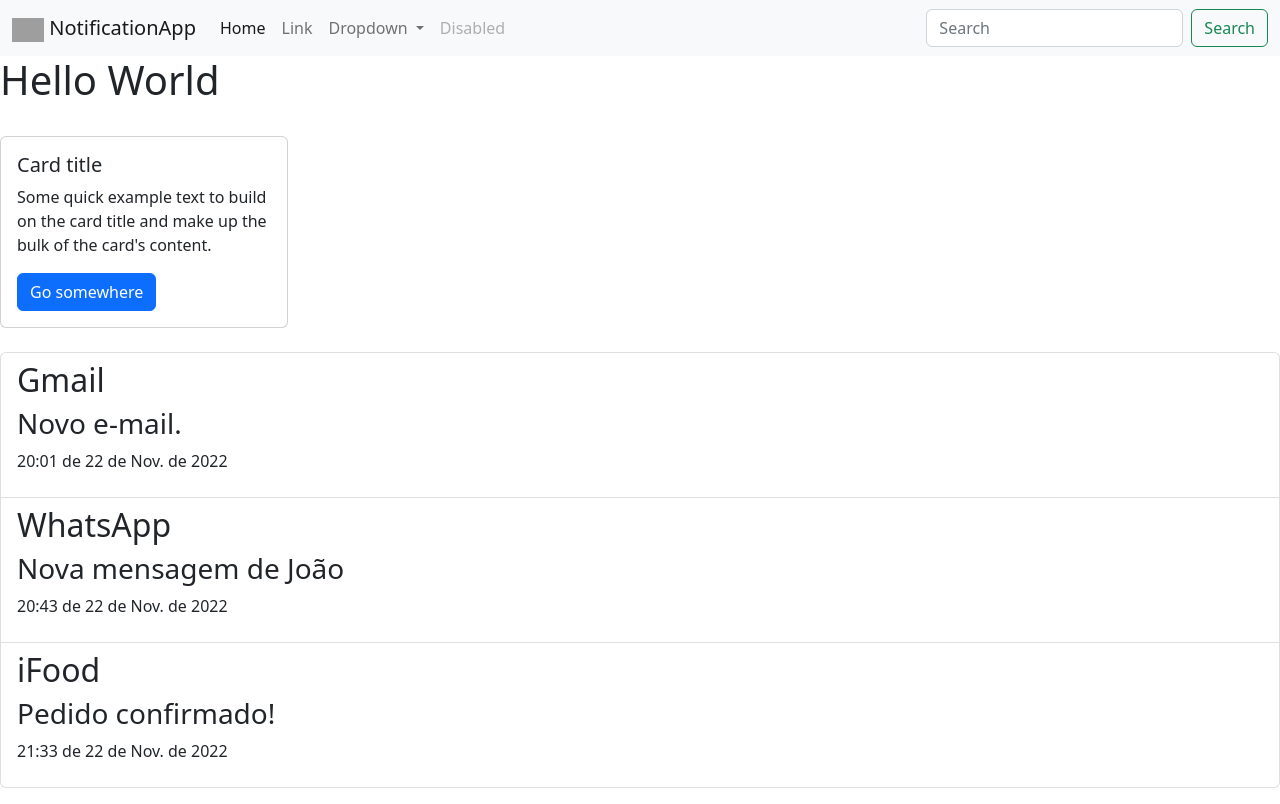
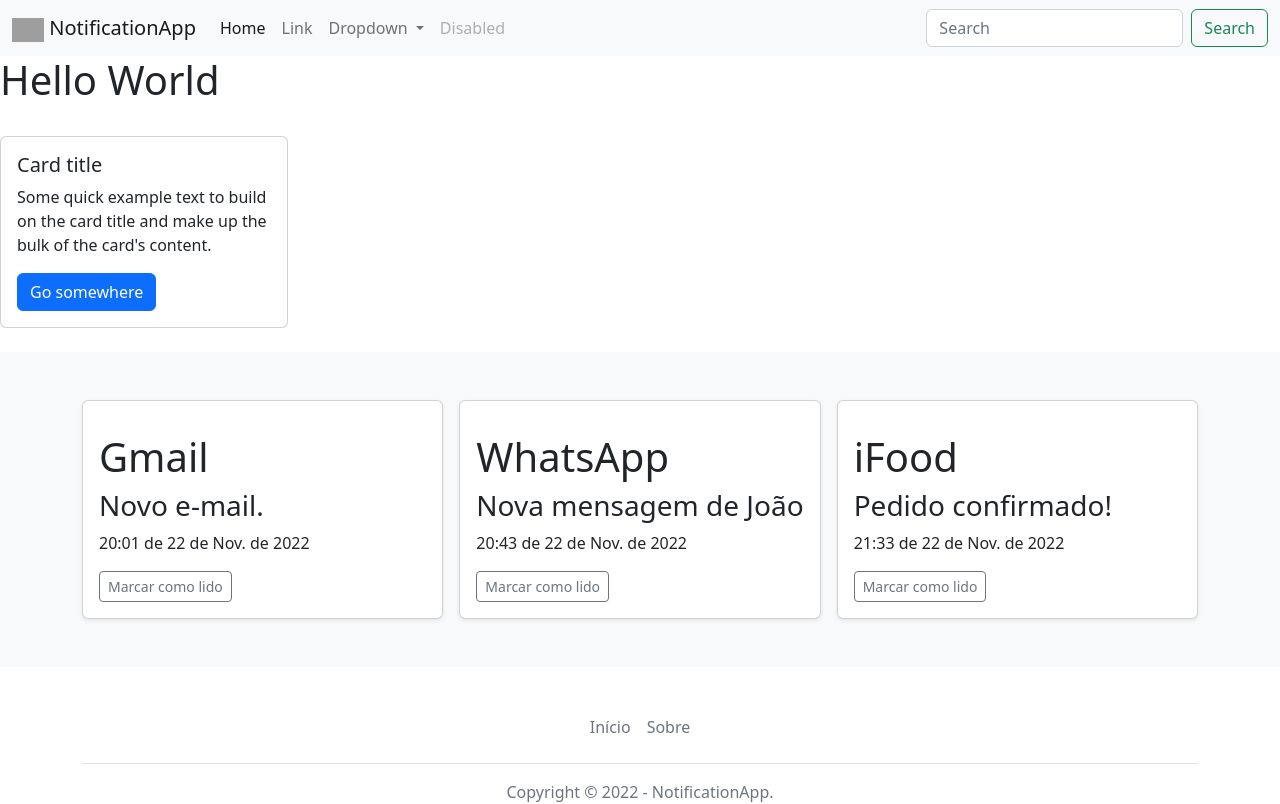
Before and after one commit to joao-amendola/M1S08-Exercicios, an Angular app: page / in a window 1280 px wide. Shown: the top 804 px of the page. Built offline with nearby package versions, Linux system fonts and the light colour scheme; grey boxes are pictures that could not be loaded.

Commit message:
Adiciona botão "Marcar como lido" (Exercício 8/9)

```diff
--- a/src/app/components/notification-list/notification-list.component.html
+++ b/src/app/components/notification-list/notification-list.component.html
@@ -1,4 +1,4 @@
-<ul class="list-group">
+<!-- <ul class="list-group">
     <li class="list-group-item">
         <h2>{{ notifications[0].titulo }}</h2>
         <h3>{{ notifications[0].subtitulo }}</h3>
@@ -11,4 +11,35 @@
         <h2>{{ notifications[2].titulo }}</h2>
         <h3>{{ notifications[2].subtitulo }}</h3>
         <p>{{ notifications[2].data }}</p></li>
-</ul>
+</ul> -->
+
+<main>
+    <div class="album py-5 bg-light">
+      <div class="container">
+        <div class="row row-cols-1 row-cols-sm-2 row-cols-md-3 g-3">
+          <div class="col" *ngFor="let notificacao of notifications">
+            <div class="card shadow-sm">
+              <!-- <img [src]="produto.urlImagem" height="225"> -->
+              <div class="card-body">
+                <p class="card-text">
+                    <h1>{{ notificacao.titulo }}</h1>
+                    <h3>{{ notificacao.subtitulo }}</h3>
+                    <p>{{ notificacao.data }}</p>
+                <div class="d-flex justify-content-between align-items-center">
+                  <div class="btn-group">
+                    <button (click)="notificacao.lido = true"
+                        type="button"
+                        class="btn btn-sm btn-outline-secondary"
+                        [ngClass]="{'lido' : notificacao.lido}">
+                        Marcar como lido
+                    </button>
+                  </div>
+                </div>
+              </div>
+            </div>
+          </div>
+        </div>
+      </div>
+    </div>
+
+  </main>
--- a/src/app/components/notification-list/notification-list.component.scss
+++ b/src/app/components/notification-list/notification-list.component.scss
@@ -0,0 +1,4 @@
+.lido {
+    background-color: green;
+    color: white
+}
--- a/src/app/components/notification-list/notification-list.component.ts
+++ b/src/app/components/notification-list/notification-list.component.ts
@@ -1,11 +1,28 @@
 import { Component } from '@angular/core';
 import { NOTIFICACOES } from 'src/assets/notifications';
+
+interface Notificacao {
+  titulo: string
+  subtitulo: string
+  data: string
+  lido: boolean
+}
 @Component({
   selector: 'ntap-notification-list',
   templateUrl: './notification-list.component.html',
   styleUrls: ['./notification-list.component.scss']
 })
 
+
 export class NotificationListComponent {
-  notifications = NOTIFICACOES
+  notifications: Notificacao[] = NOTIFICACOES
+
+  lido(notificacaoLida: boolean){
+    // let lido = notificacaoLida = true ? false : true
+    // console.log(lido)
+    // return lido
+    // console.log(notificacaoLida)
+    // return notificacaoLida
+    return true
+  }
 }
--- a/src/assets/notifications.ts
+++ b/src/assets/notifications.ts
@@ -2,16 +2,19 @@
         {
           titulo: "Gmail",
           subtitulo: "Novo e-mail.",
-          data: "20:01 de 22 de Nov. de 2022"
+          data: "20:01 de 22 de Nov. de 2022",
+          lido : false,
         },
         {
           titulo: "WhatsApp",
           subtitulo: "Nova mensagem de João",
-          data: "20:43 de 22 de Nov. de 2022"
+          data: "20:43 de 22 de Nov. de 2022",
+          lido: false,
         },
         {
           titulo: "iFood",
           subtitulo: "Pedido confirmado!",
-          data: "21:33 de 22 de Nov. de 2022"
+          data: "21:33 de 22 de Nov. de 2022",
+          lido: false,
         }
       ]
```
